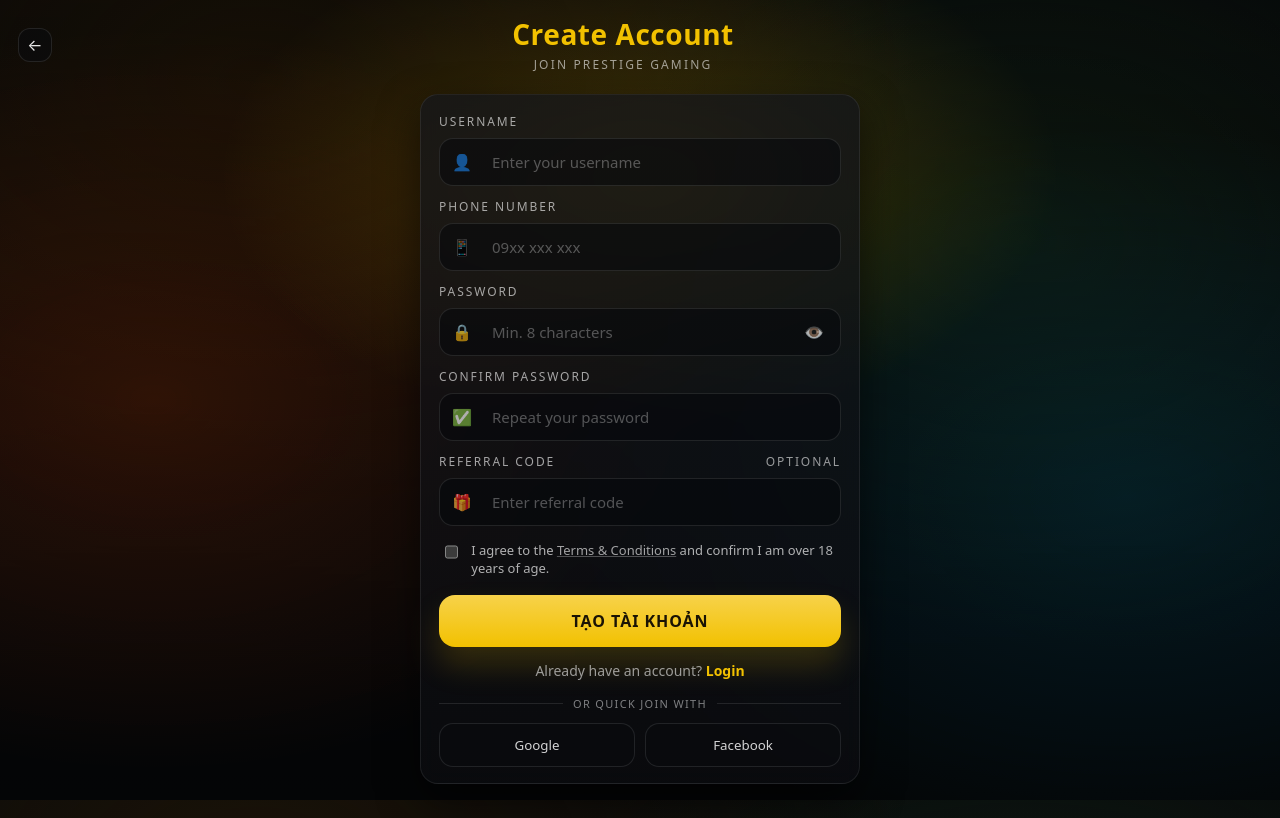
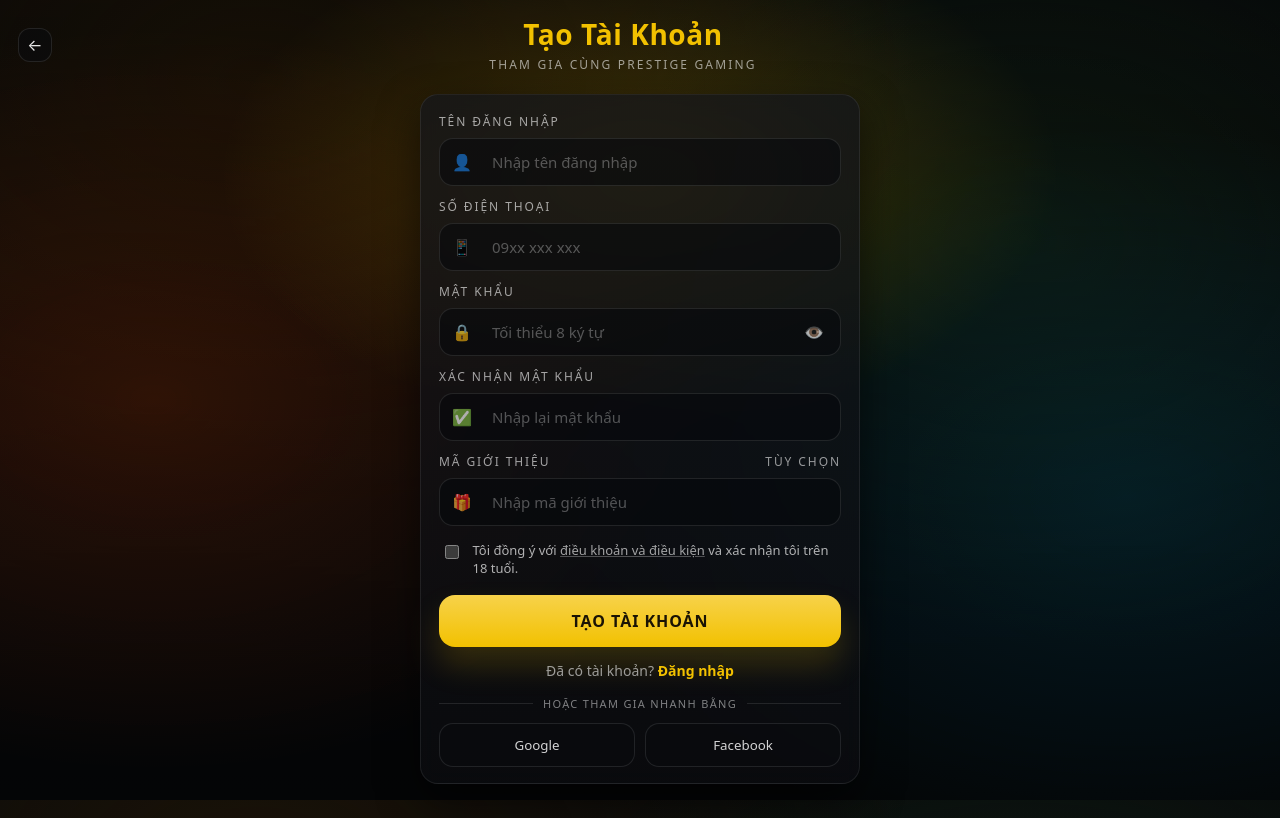
Before and after one commit to Elysiam001/DaiHocNongLamBacGiang, a React (Vite) app: page /register in a window 1280 px wide. Built offline with nearby package versions, Linux system fonts and the light colour scheme.

Commit message:
viet hoa giao dien

```diff
--- a/src/screens/LobbyPage.jsx
+++ b/src/screens/LobbyPage.jsx
@@ -37,31 +37,31 @@ export default function LobbyPage() {
 
         <section className="lobby__grid">
           <div className="tile">
-            <div className="tile__badge">HOT</div>
+            <div className="tile__badge">NỔI BẬT</div>
             <div className="tile__title">TÀI XỈU</div>
-            <div className="tile__sub muted">Coming soon</div>
+            <div className="tile__sub muted">Sắp ra mắt</div>
           </div>
           <div className="tile">
-            <div className="tile__badge">LIVE</div>
-            <div className="tile__title">LIVE CASINO</div>
-            <div className="tile__sub muted">Coming soon</div>
+            <div className="tile__badge">TRỰC TIẾP</div>
+            <div className="tile__title">CASINO TRỰC TUYẾN</div>
+            <div className="tile__sub muted">Sắp ra mắt</div>
           </div>
           <div className="tile">
-            <div className="tile__badge">NEW</div>
+            <div className="tile__badge">MỚI</div>
             <div className="tile__title">XÓC ĐĨA</div>
-            <div className="tile__sub muted">Coming soon</div>
+            <div className="tile__sub muted">Sắp ra mắt</div>
           </div>
           <div className="tile">
             <div className="tile__badge">SLOTS</div>
             <div className="tile__title">SLOTS</div>
-            <div className="tile__sub muted">Coming soon</div>
+            <div className="tile__sub muted">Sắp ra mắt</div>
           </div>
         </section>
       </main>
 
       <footer className="legal">
-        <span>© {new Date().getFullYear()} Tài Xỉu Entertainment.</span>
-        <span className="muted">Terms · Privacy · Responsible gaming</span>
+        <span>© {new Date().getFullYear()} Tài Xỉu Giải Trí.</span>
+        <span className="muted">Điều khoản · Quyền riêng tư · Chơi có trách nhiệm</span>
       </footer>
     </div>
   );
--- a/src/screens/LoginPage.jsx
+++ b/src/screens/LoginPage.jsx
@@ -43,13 +43,13 @@ export default function LoginPage() {
       <main className="auth">
         <div className="auth__card">
           <div className="auth__header">
-            <div className="badge">WELCOME BACK</div>
-            <div className="subtitle">HIGH STAKES · ELITE GAMING</div>
+            <div className="badge">CHÀO MỪNG BẠN QUAY LẠI</div>
+            <div className="subtitle">ĐẲNG CẤP CAO · GIẢI TRÍ HẤP DẪN</div>
           </div>
 
           <form className="form" onSubmit={onSubmit}>
             <label className="field">
-              <span className="field__label">USERNAME OR PHONE</span>
+              <span className="field__label">TÊN ĐĂNG NHẬP HOẶC SỐ ĐIỆN THOẠI</span>
               <div className="input">
                 <span className="input__icon" aria-hidden="true">
                   👤
@@ -57,7 +57,7 @@ export default function LoginPage() {
                 <input
                   value={identifier}
                   onChange={(e) => setIdentifier(e.target.value)}
-                  placeholder="Enter your ID"
+                  placeholder="Nhập tên đăng nhập hoặc số điện thoại"
                   autoComplete="username"
                   inputMode="text"
                 />
@@ -65,7 +65,7 @@ export default function LoginPage() {
             </label>
 
             <label className="field">
-              <span className="field__label">PASSWORD</span>
+              <span className="field__label">MẬT KHẨU</span>
               <div className="input">
                 <span className="input__icon" aria-hidden="true">
                   🔒
@@ -91,7 +91,7 @@ export default function LoginPage() {
             <div className="row row--between">
               <span className="muted small"> </span>
               <button type="button" className="linklike" disabled>
-                Forgot Password?
+                Quên mật khẩu?
               </button>
             </div>
 
@@ -103,7 +103,7 @@ export default function LoginPage() {
             </button>
 
             <div className="divider">
-              <span>OR JOIN WITH</span>
+              <span>HOẶC ĐĂNG NHẬP BẰNG</span>
             </div>
 
             <div className="social">
@@ -116,7 +116,7 @@ export default function LoginPage() {
             </div>
 
             <div className="footer">
-              <span className="muted">Don’t have an account?</span>{" "}
+              <span className="muted">Chưa có tài khoản?</span>{" "}
               <Link className="link" to="/register">
                 ĐĂNG KÝ
               </Link>
--- a/src/screens/RegisterPage.jsx
+++ b/src/screens/RegisterPage.jsx
@@ -19,7 +19,7 @@ export default function RegisterPage() {
     e.preventDefault();
     setToast("");
 
-    if (!agree) return setToast("Bạn cần đồng ý Terms & Conditions.");
+    if (!agree) return setToast("Bạn cần đồng ý điều khoản và điều kiện.");
     if (password !== confirmPassword) return setToast("Mật khẩu xác nhận không khớp.");
 
     setBusy(true);
@@ -42,8 +42,8 @@ export default function RegisterPage() {
           ←
         </Link>
         <div className="topbar__title">
-          <div className="title">Create Account</div>
-          <div className="subtitle muted">JOIN PRESTIGE GAMING</div>
+          <div className="title">Tạo Tài Khoản</div>
+          <div className="subtitle muted">THAM GIA CÙNG PRESTIGE GAMING</div>
         </div>
         <div className="topbar__spacer" />
       </div>
@@ -52,7 +52,7 @@ export default function RegisterPage() {
         <div className="auth__card">
           <form className="form" onSubmit={onSubmit}>
             <label className="field">
-              <span className="field__label">USERNAME</span>
+              <span className="field__label">TÊN ĐĂNG NHẬP</span>
               <div className="input">
                 <span className="input__icon" aria-hidden="true">
                   👤
@@ -60,14 +60,14 @@ export default function RegisterPage() {
                 <input
                   value={username}
                   onChange={(e) => setUsername(e.target.value)}
-                  placeholder="Enter your username"
+                  placeholder="Nhập tên đăng nhập"
                   autoComplete="username"
                 />
               </div>
             </label>
 
             <label className="field">
-              <span className="field__label">PHONE NUMBER</span>
+              <span className="field__label">SỐ ĐIỆN THOẠI</span>
               <div className="input">
                 <span className="input__icon" aria-hidden="true">
                   📱
@@ -83,7 +83,7 @@ export default function RegisterPage() {
             </label>
 
             <label className="field">
-              <span className="field__label">PASSWORD</span>
+              <span className="field__label">MẬT KHẨU</span>
               <div className="input">
                 <span className="input__icon" aria-hidden="true">
                   🔒
@@ -92,7 +92,7 @@ export default function RegisterPage() {
                   type={showPw ? "text" : "password"}
                   value={password}
                   onChange={(e) => setPassword(e.target.value)}
-                  placeholder="Min. 8 characters"
+                  placeholder="Tối thiểu 8 ký tự"
                   autoComplete="new-password"
                 />
                 <button
@@ -107,7 +107,7 @@ export default function RegisterPage() {
             </label>
 
             <label className="field">
-              <span className="field__label">CONFIRM PASSWORD</span>
+              <span className="field__label">XÁC NHẬN MẬT KHẨU</span>
               <div className="input">
                 <span className="input__icon" aria-hidden="true">
                   ✅
@@ -116,7 +116,7 @@ export default function RegisterPage() {
                   type={showPw ? "text" : "password"}
                   value={confirmPassword}
                   onChange={(e) => setConfirmPassword(e.target.value)}
-                  placeholder="Repeat your password"
+                  placeholder="Nhập lại mật khẩu"
                   autoComplete="new-password"
                 />
               </div>
@@ -124,8 +124,8 @@ export default function RegisterPage() {
 
             <label className="field">
               <span className="field__label row row--between">
-                <span>REFERRAL CODE</span>
-                <span className="muted small">Optional</span>
+                <span>MÃ GIỚI THIỆU</span>
+                <span className="muted small">Tùy chọn</span>
               </span>
               <div className="input">
                 <span className="input__icon" aria-hidden="true">
@@ -134,7 +134,7 @@ export default function RegisterPage() {
                 <input
                   value={referralCode}
                   onChange={(e) => setReferralCode(e.target.value)}
-                  placeholder="Enter referral code"
+                  placeholder="Nhập mã giới thiệu"
                 />
               </div>
             </label>
@@ -146,8 +146,8 @@ export default function RegisterPage() {
                 onChange={(e) => setAgree(e.target.checked)}
               />
               <span>
-                I agree to the <span className="linklike">Terms &amp; Conditions</span> and
-                confirm I am over 18 years of age.
+                Tôi đồng ý với <span className="linklike">điều khoản và điều kiện</span> và
+                xác nhận tôi trên 18 tuổi.
               </span>
             </label>
 
@@ -156,14 +156,14 @@ export default function RegisterPage() {
             </button>
 
             <div className="footer">
-              <span className="muted">Already have an account?</span>{" "}
+              <span className="muted">Đã có tài khoản?</span>{" "}
               <Link className="link" to="/login">
-                Login
+                Đăng nhập
               </Link>
             </div>
 
             <div className="divider">
-              <span>OR QUICK JOIN WITH</span>
+              <span>HOẶC THAM GIA NHANH BẰNG</span>
             </div>
             <div className="social">
               <button type="button" className="social__btn" disabled>
```
Also changed, not shown: 2 other files (tests, documents, lock files or other folders).
